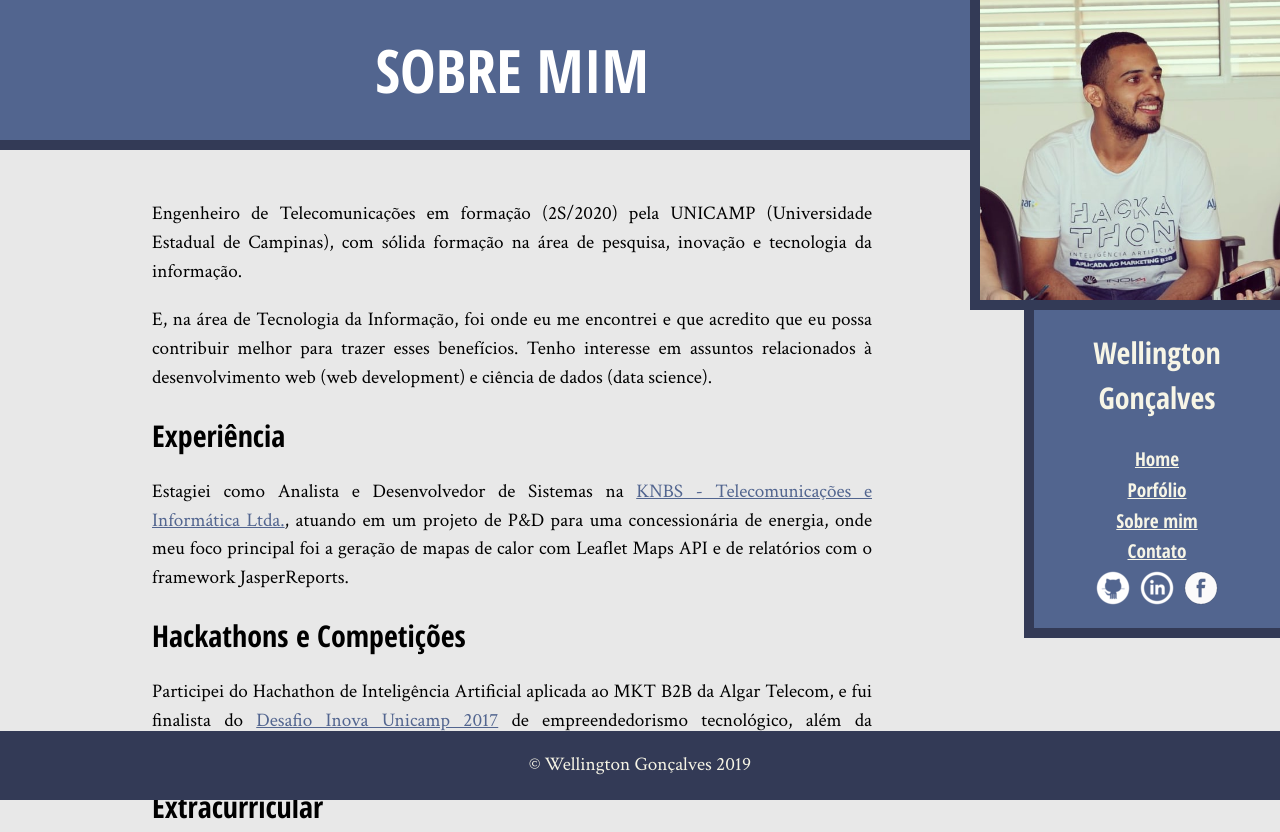
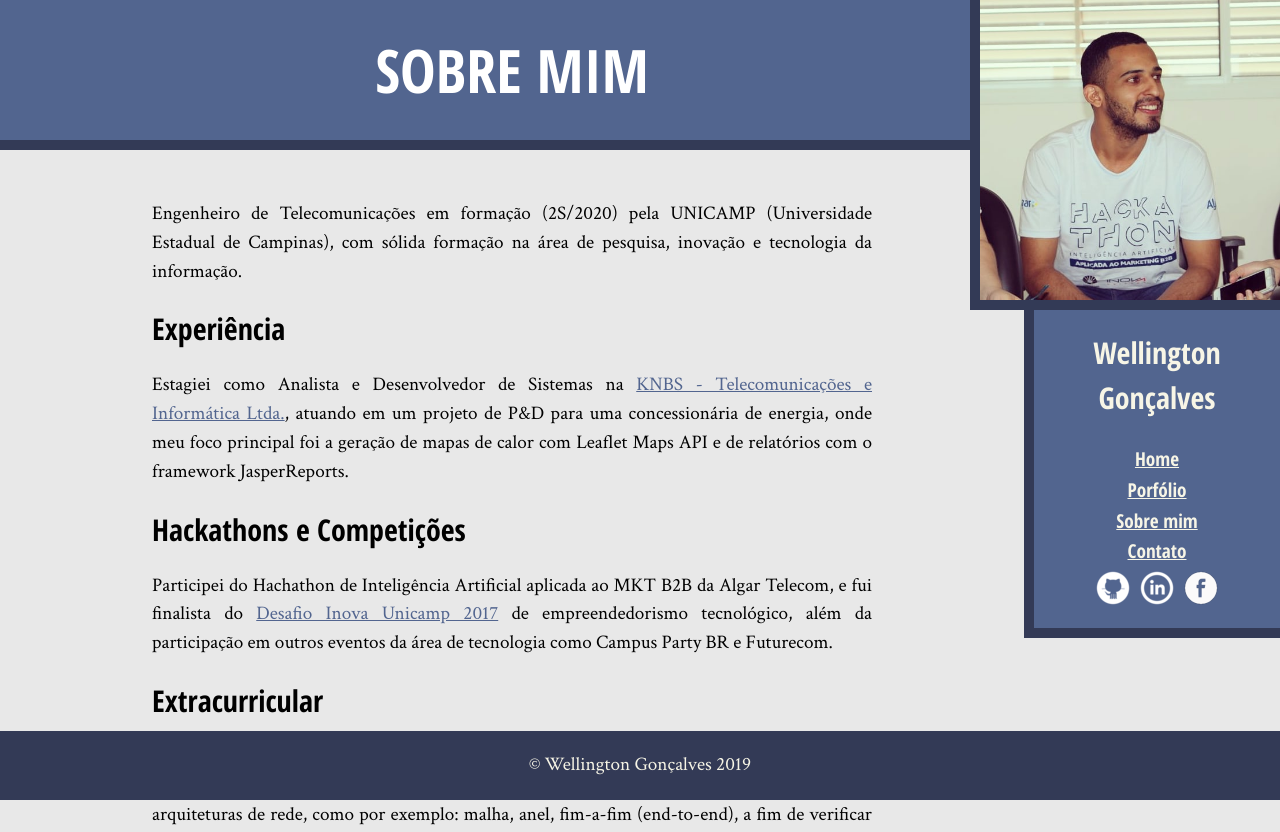
Before and after one commit to wrgoncalves/wellingtongoncalves.github.io, a plain HTML site: page biografia.html in a window 1280 px wide. Shown: the top 832 px of the page. Drawn offline with Linux system fonts and the light colour scheme.

Commit message:
Update biografia.html

```diff
--- a/biografia.html
+++ b/biografia.html
@@ -16,9 +16,7 @@
             <div class="container">
                 <p>Engenheiro de Telecomunicações em formação (2S/2020) pela UNICAMP (Universidade Estadual de Campinas), com sólida formação na área de pesquisa, inovação e tecnologia da informação.</p>
 
-                <p>E, na área de Tecnologia da Informação, foi onde eu me encontrei e que acredito que eu possa contribuir melhor para trazer esses benefícios. Tenho interesse em assuntos relacionados à desenvolvimento web (web development) e ciência de dados (data science).</p>
-
-                <h2 class="subtitulo-texto">Experiência</h2>
+		<h2 class="subtitulo-texto">Experiência</h2>
                 <p>Estagiei como Analista e Desenvolvedor de Sistemas na <a href="https://www.knbs.net.br/">KNBS - Telecomunicações e Informática Ltda.</a>, atuando em um projeto de P&amp;D para uma concessionária de energia, onde meu foco principal foi a geração de mapas de calor com Leaflet Maps API e de relatórios com o framework JasperReports.</p>
 
                 <h2 class="subtitulo-texto">Hackathons e Competições</h2>
```
